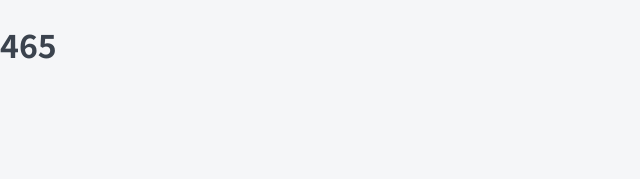
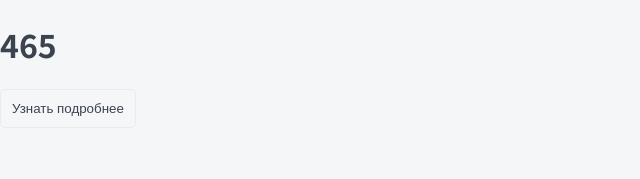
Before and after one commit to maizer12/rating-site, a Next.js app: page /about in a window 1280 px wide. Shown: the top 179 px of the page, without its empty margins (0-640 px from the left). Built offline with nearby package versions, Linux system fonts and the light colour scheme.

Commit message:
create-button v-1

```diff
--- a/package.json
+++ b/package.json
@@ -22,6 +22,7 @@
     "react-dom": "17.0.2"
   },
   "devDependencies": {
+    "@types/classnames": "^2.3.1",
     "@types/node": "^17.0.21",
     "@types/react": "17.0.40",
     "@typescript-eslint/eslint-plugin": "^5.15.0",
--- /dev/null
+++ b/src/components/Button/Button.module.css
@@ -0,0 +1,26 @@
+.button {
+  padding: 11px;
+  background: none;
+  box-sizing: border-box;
+  border: none;
+  border-radius: 5px;
+  cursor: pointer;
+  transition: all 0.4s;
+}
+
+.primary {
+  background-color: var(--primary);
+  color: var(--white);
+}
+
+.primary:hover {
+  background-color: var(--primary-hover);
+}
+
+.outline {
+  border: 1px solid var(--grey-light);
+  color: var(--black);
+}
+.outline:hover {
+  border-color: var(--black);
+}
--- /dev/null
+++ b/src/components/Button/Button.props.ts
@@ -0,0 +1,6 @@
+import { ReactChild } from 'react';
+
+export interface ButtonProps {
+  variable: 'primary' | 'outline';
+  children: ReactChild;
+}
--- /dev/null
+++ b/src/components/Button/index.tsx
@@ -0,0 +1,14 @@
+import { FC } from 'react';
+import { ButtonProps } from './Button.props';
+import cn from 'classnames';
+import style from './Button.module.css';
+
+export const Button: FC<ButtonProps> = ({ variable, children }): JSX.Element => {
+  return (
+    <button
+      className={cn(style.button, { [style.primary]: variable == 'primary', [style.outline]: variable == 'outline' })}
+    >
+      {children}
+    </button>
+  );
+};
--- a/src/components/index.ts
+++ b/src/components/index.ts
@@ -1 +1,2 @@
-export * from './HTag/index';
+export * from './HTag';
+export * from './Button';
--- a/src/pages/_app.tsx
+++ b/src/pages/_app.tsx
@@ -1,11 +1,12 @@
 import '../styles/globals.css';
 import type { AppProps } from 'next/app';
-import { HTag } from '../components';
+import { HTag, Button } from '../components';
 
 function MyApp({ pageProps }: AppProps) {
   return (
     <>
-      <HTag tag="h1"> 465</HTag>
+      <HTag tag="h1">465</HTag>
+      <Button variable="outline">Узнать подробнее</Button>
     </>
   );
 }
--- a/src/styles/globals.css
+++ b/src/styles/globals.css
@@ -20,7 +20,9 @@ a {
   --black: #3b434e;
   --red: #fc836d;
   --white: #fff;
+  --grey-light: #ebebeb;
   --primary: #7653fc;
+  --primary-hover: #6d58c5;
   --green: #1dc37e;
   --green-light: #c8f8e4;
   --font-family: 'Noto Sans KR', sans-serif;
```
Also changed, not shown: 1 other file (tests, documents, lock files or other folders).
